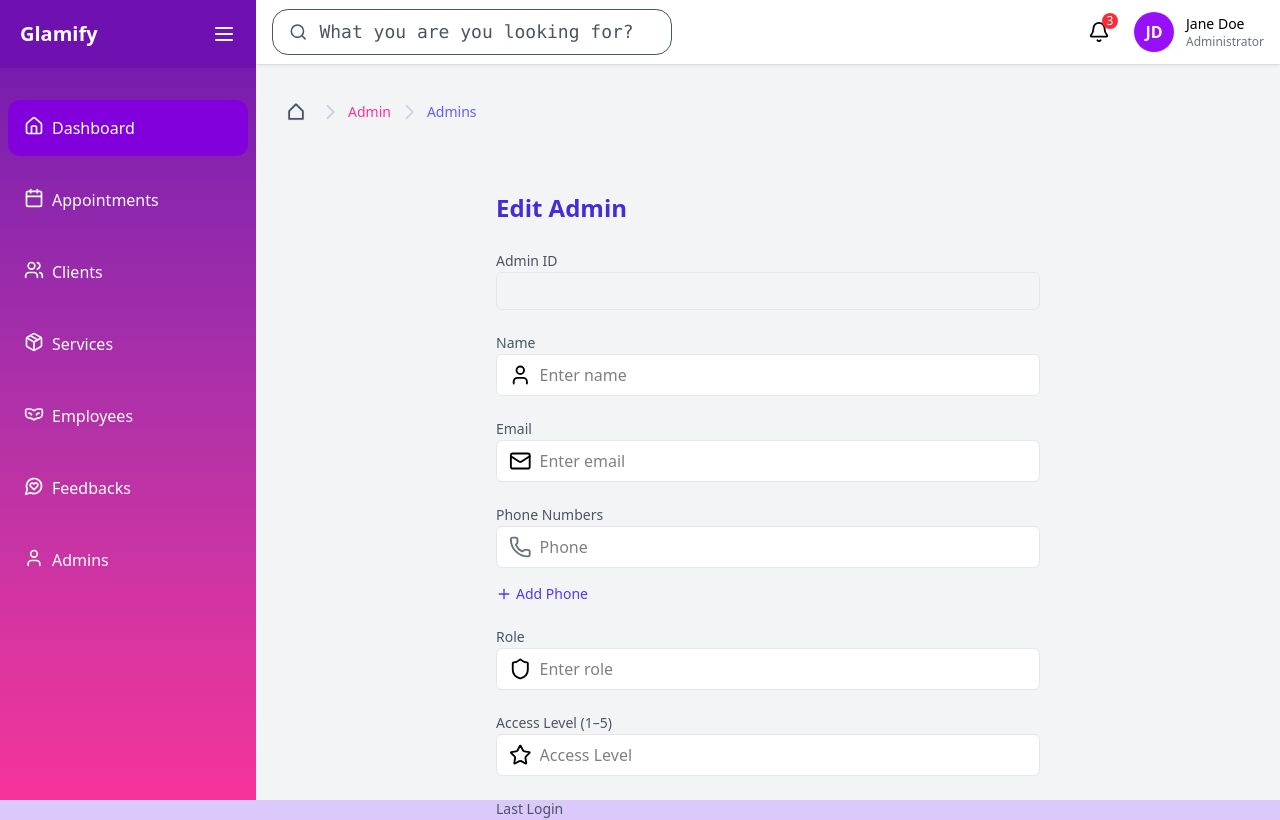
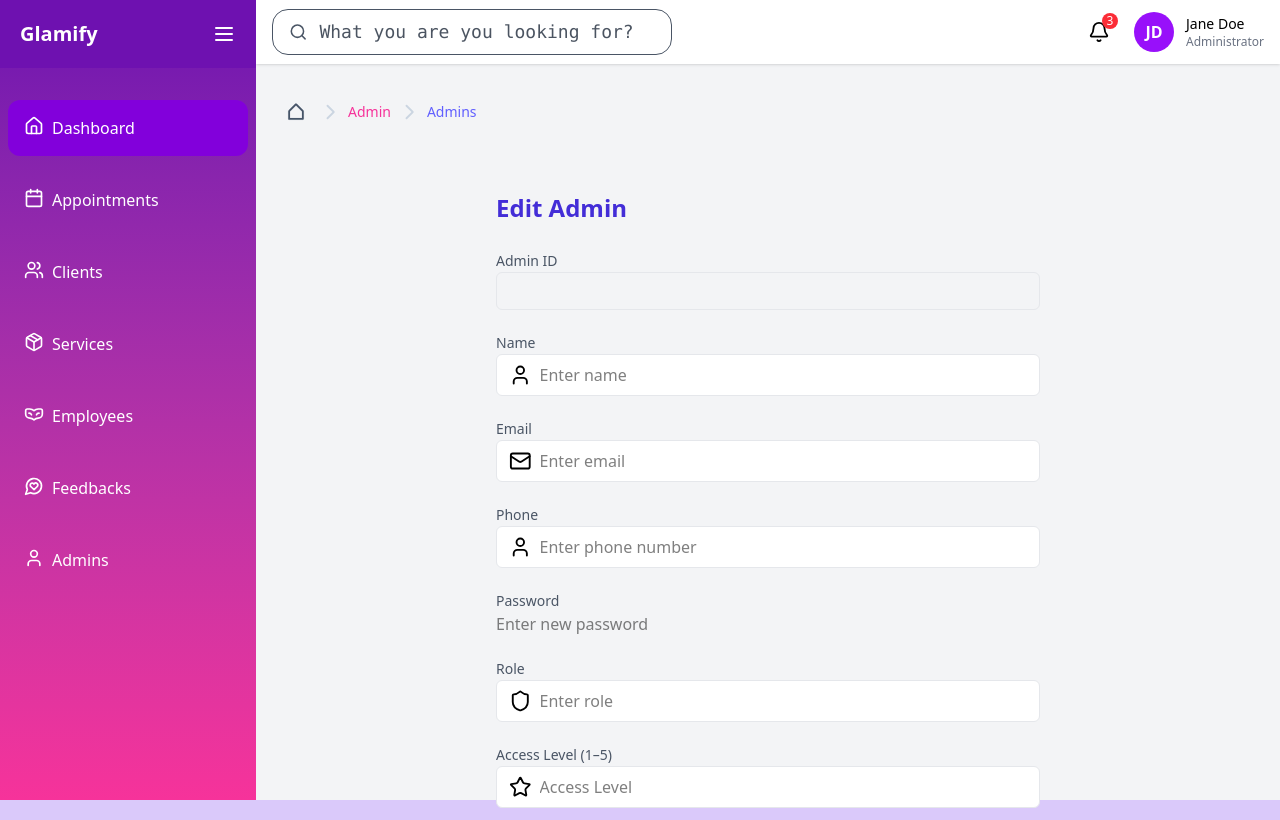
Before and after one commit to Thamidu-Nadun/Glamify, a React (Vite) app in the folder client/: page /admin/admins/edit in a window 1280 px wide. Shown: the top 820 px of the page. Built offline with nearby package versions, Linux system fonts and the light colour scheme.

Commit message:
Update Admin

```diff
--- a/client/src/pages/Admin/pages/AdminPage/components/AdminTable/AdminTable.jsx
+++ b/client/src/pages/Admin/pages/AdminPage/components/AdminTable/AdminTable.jsx
@@ -8,7 +8,9 @@ function AdminTable() {
   const handleDelete = (id) => {
     setAdmin(prev => prev.filter(service => service.id !== id));
   };
+
   const apiUrl = "http://127.0.0.1:8080/api/admin/getAdmin";
+
   const fetchAdmins = async () => {
     try {
       const response = await fetch(apiUrl);
@@ -26,51 +28,10 @@ function AdminTable() {
       console.error('Error fetching Admin:', error);
     }
   };
+
   useEffect(() => {
     fetchAdmins();
   }, []);
-  // const admins = [
-  //   {
-  //     id: 1,
-  //     name: 'Nadun Perera',
-  //     email: 'nadun@admin.com',
-  //     phone: ['0712345678', '0723456789'],
-  //     role: 'Super Admin',
-  //     accessLevel: 5,
-  //     lastLogin: '2025-05-09 14:23',
-  //     status: 'Active',
-  //   },
-  //   {
-  //     id: 2,
-  //     name: 'Sarah Jayasuriya',
-  //     email: 'sarah@admin.com',
-  //     phone: ['0771234567'],
-  //     role: 'Moderator',
-  //     accessLevel: 3,
-  //     lastLogin: '2025-05-08 09:10',
-  //     status: 'Active',
-  //   },
-  //   {
-  //     id: 3,
-  //     name: 'Kasun Silva',
-  //     email: 'kasun@admin.com',
-  //     phone: ['0759876543'],
-  //     role: 'Editor',
-  //     accessLevel: 2,
-  //     lastLogin: '2025-05-06 18:45',
-  //     status: 'Suspended',
-  //   },
-  //   {
-  //     id: 4,
-  //     name: 'Dilani Fernando',
-  //     email: 'dilani@admin.com',
-  //     phone: ['0784567890'],
-  //     role: 'Admin Assistant',
-  //     accessLevel: 1,
-  //     lastLogin: '2025-05-04 11:30',
-  //     status: 'Active',
-  //   },
-  // ];
 
   return (
     <div className="overflow-x-auto bg-gray-300">
@@ -97,29 +58,20 @@ function AdminTable() {
               <td className="w-10 py-2 text-center">{admin.id}</td>
               <td className="w-40 p-2 text-center">{admin.name}</td>
               <td className="p-2 text-center">{admin.email}</td>
-              <td className="px-4 py-2 text-sm text-gray-800">
-  <select
-    name="admin_phone"
-    className="w-full rounded border border-gray-300 px-2 py-1 text-sm"
-  >
-    {(admin?.phone && admin.phone.length > 0
-      ? admin.phone
-      : ['+94-0000-001']
-    ).map((number, index) => (
-      <option key={index} value={number}>
-        {number}
-      </option>
-    ))}
-  </select>
-</td>
-
-              <td className="p-2 text-center">{admin.role? admin.role : "Viewer" }</td>
-              <td className="p-2 text-center">{admin?.accessLevel? admin.accessLevel : "1" }</td>
-              <td className="p-2 text-center">{admin?.lastLogin ? admin.lastLogin : new Date().toLocaleDateString().split("/").join("-")}</td>
-              <td className="p-2 text-center">{admin?.status ? admin.status : "Active"}</td>
+              <td className="px-4 py-2 text-sm text-gray-800 text-center">
+                {admin.phone ? admin.phone : "+94-0000-001"}
+              </td>
+              <td className="p-2 text-center">{admin.role ? admin.role : "Viewer"}</td>
+              <td className="p-2 text-center">{admin.accessLevel ? admin.accessLevel : "1"}</td>
+              <td className="p-2 text-center">
+                {admin.lastLogin
+                  ? admin.lastLogin
+                  : new Date().toLocaleDateString().split("/").join("-")}
+              </td>
+              <td className="p-2 text-center">{admin.status ? admin.status : "Active"}</td>
               <td className="flex flex-col items-center gap-y-2 p-2 font-bold">
                 <EditButton admin={admin} />
-                <DeleteButton admin={admin} />
+                <DeleteButton admin={admin} onDelete={() => handleDelete(admin.id)} />
               </td>
             </tr>
           ))}
--- a/client/src/pages/Admin/pages/AdminPage/components/DeleteButton/DeleteButton.jsx
+++ b/client/src/pages/Admin/pages/AdminPage/components/DeleteButton/DeleteButton.jsx
@@ -1,6 +1,6 @@
 import React, { useState } from 'react';
 import { Trash } from 'lucide-react';
-import DeletePopUp from '../../../../../../Components/DeletePopUp/DeletePopUp';
+import DeletePopUp from '../../../../../../Components/DeletePopUp/DeletePopUpAdmin';
 
 function DeleteButton({ admin }) {
   const [showModal, setShowModal] = useState(false);
--- a/client/src/pages/Admin/pages/AdminPage/components/EditAdmin/EditAdmin.jsx
+++ b/client/src/pages/Admin/pages/AdminPage/components/EditAdmin/EditAdmin.jsx
@@ -1,13 +1,4 @@
-import {
-  User,
-  Phone,
-  Mail,
-  Shield,
-  Star,
-  Trash2,
-  Plus,
-  Clock,
-} from 'lucide-react';
+import { User, Mail, Shield, Star, Clock } from 'lucide-react';
 import React, { useEffect, useState } from 'react';
 import { useLocation } from 'react-router-dom';
 
@@ -19,7 +10,8 @@ function EditAdmin() {
     id: '',
     name: '',
     email: '',
-    phone: [''],
+    phone: '',
+    password: '',
     role: '',
     accessLevel: '',
     lastLogin: '',
@@ -33,7 +25,8 @@ function EditAdmin() {
       setAdmin({
         ...defaultAdmin,
         ...adminData,
-        phone: adminData.phone?.length ? adminData.phone : [''],
+        phone: adminData.phone || '',
+        password: '', // keep password empty for security, or you can handle differently
       });
     }
   }, [adminData]);
@@ -43,49 +36,51 @@ function EditAdmin() {
     setAdmin((prev) => ({ ...prev, [name]: value }));
   };
 
-  const updatePhone = (index, value) => {
-    const updated = [...admin.phone];
-    updated[index] = value;
-    setAdmin((prev) => ({ ...prev, phone: updated }));
-  };
-
-  const addPhone = () => {
-    setAdmin((prev) => ({ ...prev, phone: [...prev.phone, ''] }));
-  };
-
-  const removePhone = (index) => {
-    setAdmin((prev) => ({
-      ...prev,
-      phone: prev.phone.filter((_, i) => i !== index),
-    }));
-  };
-
   const handleReset = () => {
     if (adminData) {
       setAdmin({
         ...defaultAdmin,
         ...adminData,
-        phone: adminData.phone?.length ? adminData.phone : [''],
+        phone: adminData.phone || '',
+        password: '',
       });
     } else {
       setAdmin(defaultAdmin);
     }
   };
 
-  const handleSave = () => {
+  const handleSave = async () => {
     const cleaned = {
       ...admin,
-      phone: admin.phone.filter((p) => p.trim() !== ''),
+      phone: admin.phone.trim(),
+      accessLevel: admin.accessLevel || '',
+      status: admin.status,
     };
-    console.log('Admin saved:', cleaned);
-    // TODO: Submit cleaned data to API
+    const url = `http://127.0.0.1:8080/api/admin/updateAdmin/${admin.id}`;
+
+    try {
+      const res = await fetch(url, {
+        method: 'PUT',
+        headers: {
+          'Content-Type': 'application/json',
+        },
+        body: JSON.stringify(cleaned),
+      });
+      if (!res.ok) {
+        throw new Error('Failed to update admin');
+      }
+      const data = await res.json();
+      console.log('Admin updated:', data);
+      alert('Admin updated successfully');
+    } catch (err) {
+      console.error(err);
+    }
   };
 
   return (
     <div className="mx-auto max-w-xl px-4 py-6">
       <h2 className="mb-6 text-2xl font-bold text-indigo-700">Edit Admin</h2>
-
-      <form className="space-y-5">
+      <form className="space-y-5" onSubmit={e => e.preventDefault()}>
         <Field label="Admin ID">
           <input
             type="text"
@@ -117,38 +112,26 @@ function EditAdmin() {
           />
         </Field>
 
-        <Field label="Phone Numbers">
-          {admin.phone.map((item, index) => (
-            <div
-              key={index}
-              className="flex items-center space-x-2 rounded-md border border-gray-200 bg-white px-3 py-2"
-            >
-              <Phone className="text-gray-500" />
-              <input
-                type="text"
-                value={item}
-                placeholder="Phone"
-                className="w-full bg-transparent outline-none"
-                onChange={(e) => updatePhone(index, e.target.value)}
-              />
-              {admin.phone.length > 1 && (
-                <button
-                  type="button"
-                  onClick={() => removePhone(index)}
-                  className="text-red-500 hover:text-red-700"
-                >
-                  <Trash2 size={16} />
-                </button>
-              )}
-            </div>
-          ))}
-          <button
-            type="button"
-            onClick={addPhone}
-            className="mt-2 inline-flex items-center text-sm text-indigo-600 hover:underline"
-          >
-            <Plus size={16} className="mr-1" /> Add Phone
-          </button>
+        <Field label="Phone" icon={<User />}>
+          <input
+            type="text"
+            name="phone"
+            placeholder="Enter phone number"
+            className="w-full bg-transparent outline-none"
+            value={admin.phone}
+            onChange={handleChange}
+          />
+        </Field>
+
+        <Field label="Password">
+          <input
+            type="password"
+            name="password"
+            placeholder="Enter new password"
+            className="w-full bg-transparent outline-none"
+            value={admin.password}
+            onChange={handleChange}
+          />
         </Field>
 
         <Field label="Role" icon={<Shield />}>
```
Also changed, not shown: 1 other file (tests, documents, lock files or other folders).
